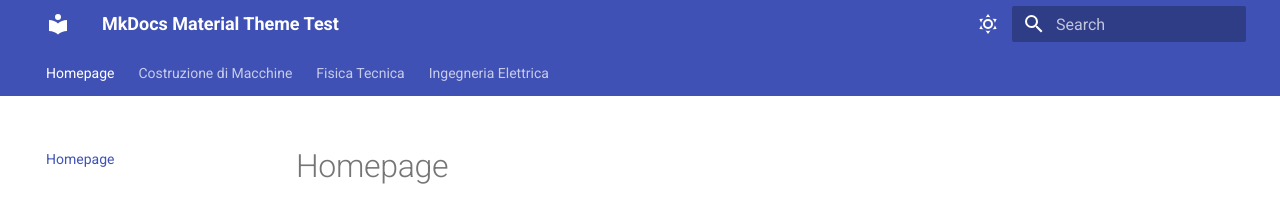
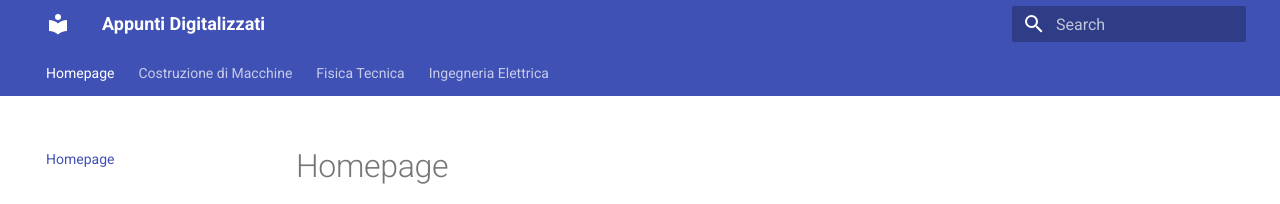
Before and after one commit to MORaHo/Appunti, an MkDocs documentation site: the page built from docs/index.md, in a window 1280 px wide. Shown: the top 204 px of the page. Built offline with MkDocs 1.6.1 and Material for MkDocs 9.7.7, drawn with Linux system fonts in a browser that asks for light colours.

Commit message:
Update mkdocs.yml

```diff
--- a/mkdocs.yml
+++ b/mkdocs.yml
@@ -1,8 +1,10 @@
-site_name: MkDocs Material Theme Test
+site_name: Appunti Digitalizzati
 
 theme:
   name: material
+
   features:
+
     - search
     - awesome-pages:
       order_by: filename
@@ -15,25 +17,8 @@ theme:
     - content.tabs.link
     - content.code.annotation
     - content.code.copy
+
   language: en
-
-  palette:
-
-    # Palette toggle for light mode
-    - scheme: default
-      toggle:
-        icon: material/weather-sunny
-        name: Switch to dark mode
-        primary: teal
-        accent: lime
-
-    # Palette toggle for dark mode
-    - scheme: slate
-      toggle:
-        icon: material/weather-night
-        name: Switch to light mode
-        primary: teal
-        accent: lime
 
 markdown_extensions:
   - admonition
```
